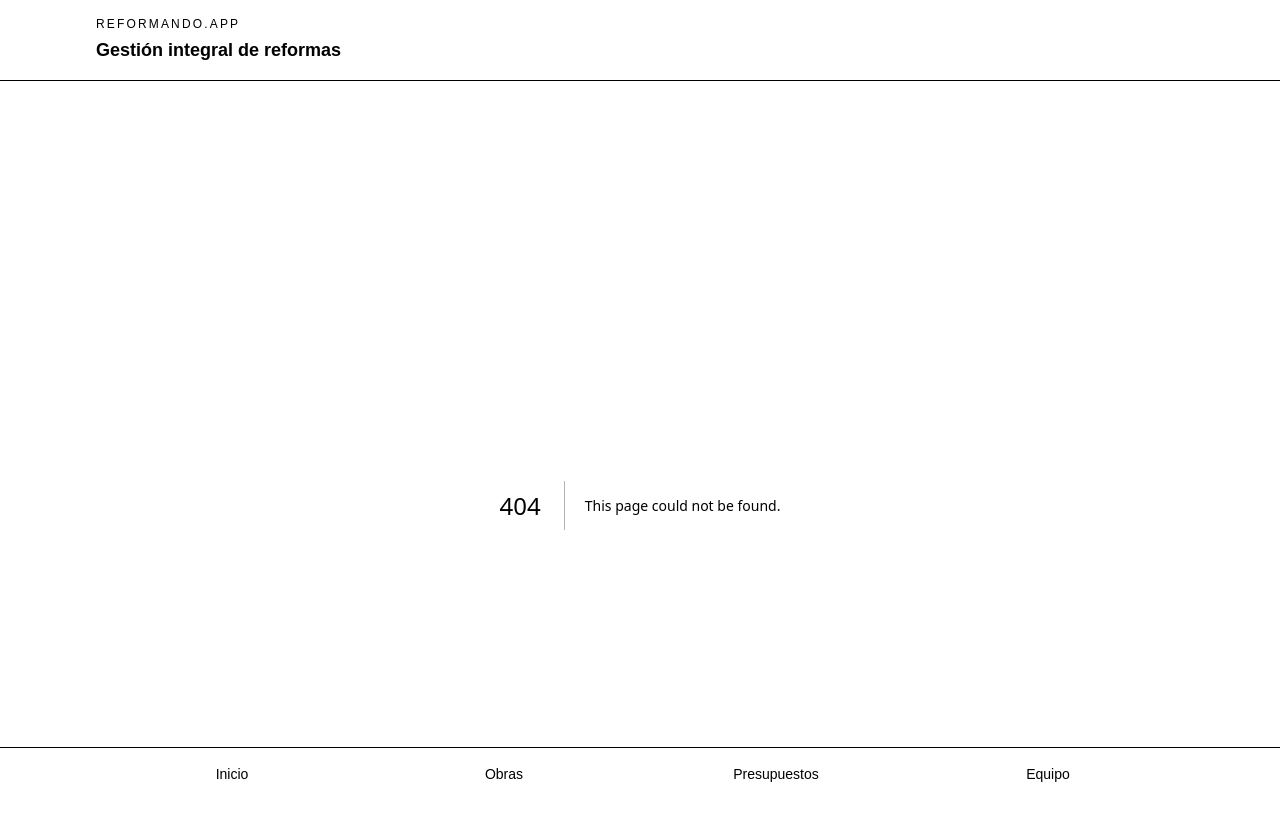
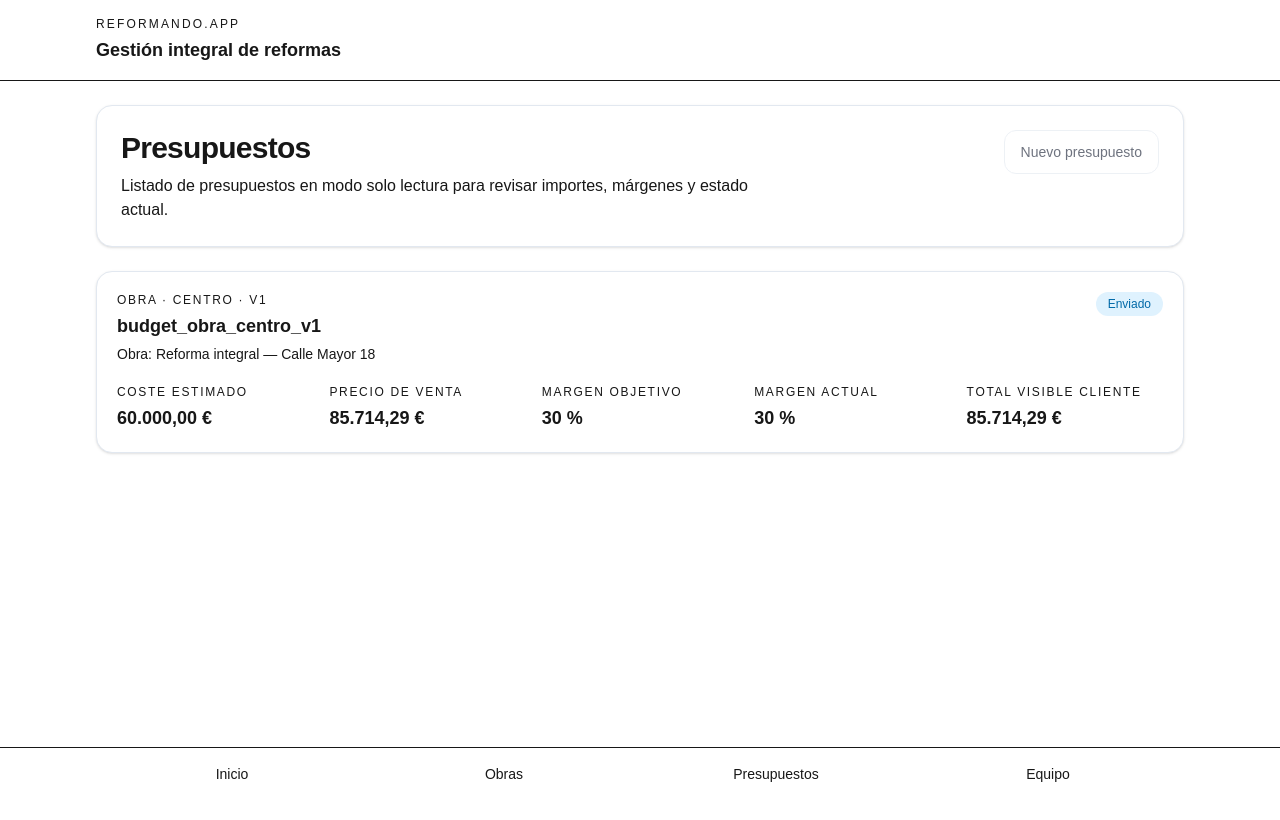
Before and after one commit to ReformandoPro/reforapp, a Next.js app: page /budgets in a window 1280 px wide. Before the commit this address had no page. Shown: the top 820 px of the page. Built offline with nearby package versions, Linux system fonts and the light colour scheme.

Commit message:
feat(ui): add readonly budgets list page

```diff
--- /dev/null
+++ b/src/app/budgets/page.tsx
@@ -0,0 +1,153 @@
+import { Badge } from "@/components/ui/Badge";
+import { Button } from "@/components/ui/Button";
+import { Card } from "@/components/ui/Card";
+import { EmptyState } from "@/components/ui/EmptyState";
+import { getBudgetSummaries } from "@/lib/services/budgets";
+import type { BudgetStatus } from "@/lib/domain/budgets/status";
+
+const currencyFormatter = new Intl.NumberFormat("es-ES", {
+  style: "currency",
+  currency: "EUR",
+});
+
+const percentageFormatter = new Intl.NumberFormat("es-ES", {
+  style: "percent",
+  minimumFractionDigits: 0,
+  maximumFractionDigits: 0,
+});
+
+const statusLabels: Record<BudgetStatus, string> = {
+  draft: "Borrador",
+  sent: "Enviado",
+  viewed: "Visto",
+  change_requested: "Cambios solicitados",
+  approved: "Aprobado",
+  rejected: "Rechazado",
+  expired: "Caducado",
+  archived: "Archivado",
+};
+
+const statusTones: Record<
+  BudgetStatus,
+  "neutral" | "success" | "warning" | "danger" | "info"
+> = {
+  draft: "neutral",
+  sent: "info",
+  viewed: "info",
+  change_requested: "warning",
+  approved: "success",
+  rejected: "danger",
+  expired: "warning",
+  archived: "neutral",
+};
+
+function formatBudgetTitle(id: string) {
+  return id
+    .replace(/^budget_/, "")
+    .split("_")
+    .filter(Boolean)
+    .map((segment) => segment.toUpperCase())
+    .join(" · ");
+}
+
+export default function BudgetsPage() {
+  const budgets = getBudgetSummaries();
+
+  return (
+    <section className="mx-auto flex w-full max-w-6xl flex-col gap-6">
+      <Card className="border-[var(--border-subtle)] bg-[var(--bg-surface)] p-6 text-[var(--text-primary)] shadow-none">
+        <div className="flex flex-col gap-4 sm:flex-row sm:items-start sm:justify-between">
+          <div className="max-w-2xl">
+            <h1 className="text-2xl font-semibold tracking-tight sm:text-3xl">
+              Presupuestos
+            </h1>
+            <p className="mt-2 text-sm text-[var(--text-secondary)] sm:text-base">
+              Listado de presupuestos en modo solo lectura para revisar importes,
+              márgenes y estado actual.
+            </p>
+          </div>
+
+          <Button disabled aria-disabled="true" variant="secondary">
+            Nuevo presupuesto
+          </Button>
+        </div>
+      </Card>
+
+      {budgets.length === 0 ? (
+        <EmptyState
+          title="No hay presupuestos todavía"
+          description="Cuando exista un presupuesto, aparecerá aquí para que puedas revisar importes, márgenes y estado."
+        />
+      ) : (
+        <div className="grid gap-4">
+          {budgets.map((budget) => (
+            <Card
+              key={budget.id}
+              className="border-[var(--border-subtle)] bg-[var(--bg-surface)] p-5 text-[var(--text-primary)] shadow-none"
+            >
+              <div className="flex flex-col gap-4 sm:flex-row sm:items-start sm:justify-between">
+                <div className="space-y-1">
+                  <p className="text-xs uppercase tracking-[0.14em] text-[var(--text-tertiary)]">
+                    {formatBudgetTitle(budget.id)}
+                  </p>
+                  <h2 className="text-lg font-semibold text-[var(--text-primary)]">
+                    {budget.id}
+                  </h2>
+                  <p className="text-sm text-[var(--text-secondary)]">
+                    Obra: {budget.projectId}
+                  </p>
+                </div>
+                <Badge tone={statusTones[budget.status]}>
+                  {statusLabels[budget.status]}
+                </Badge>
+              </div>
+
+              <div className="mt-5 grid gap-4 sm:grid-cols-2 xl:grid-cols-5">
+                <div>
+                  <p className="text-xs uppercase tracking-[0.14em] text-[var(--text-tertiary)]">
+                    Coste estimado
+                  </p>
+                  <p className="mt-1 text-lg font-semibold text-[var(--text-primary)]">
+                    {currencyFormatter.format(budget.estimatedCost)}
+                  </p>
+                </div>
+                <div>
+                  <p className="text-xs uppercase tracking-[0.14em] text-[var(--text-tertiary)]">
+                    Precio de venta
+                  </p>
+                  <p className="mt-1 text-lg font-semibold text-[var(--text-primary)]">
+                    {currencyFormatter.format(budget.salePrice)}
+                  </p>
+                </div>
+                <div>
+                  <p className="text-xs uppercase tracking-[0.14em] text-[var(--text-tertiary)]">
+                    Margen objetivo
+                  </p>
+                  <p className="mt-1 text-lg font-semibold text-[var(--text-primary)]">
+                    {percentageFormatter.format(budget.targetMarginRate)}
+                  </p>
+                </div>
+                <div>
+                  <p className="text-xs uppercase tracking-[0.14em] text-[var(--text-tertiary)]">
+                    Margen actual
+                  </p>
+                  <p className="mt-1 text-lg font-semibold text-[var(--text-primary)]">
+                    {percentageFormatter.format(budget.actualMarginRate)}
+                  </p>
+                </div>
+                <div>
+                  <p className="text-xs uppercase tracking-[0.14em] text-[var(--text-tertiary)]">
+                    Total visible cliente
+                  </p>
+                  <p className="mt-1 text-lg font-semibold text-[var(--text-primary)]">
+                    {currencyFormatter.format(budget.clientVisibleTotal)}
+                  </p>
+                </div>
+              </div>
+            </Card>
+          ))}
+        </div>
+      )}
+    </section>
+  );
+}
```
